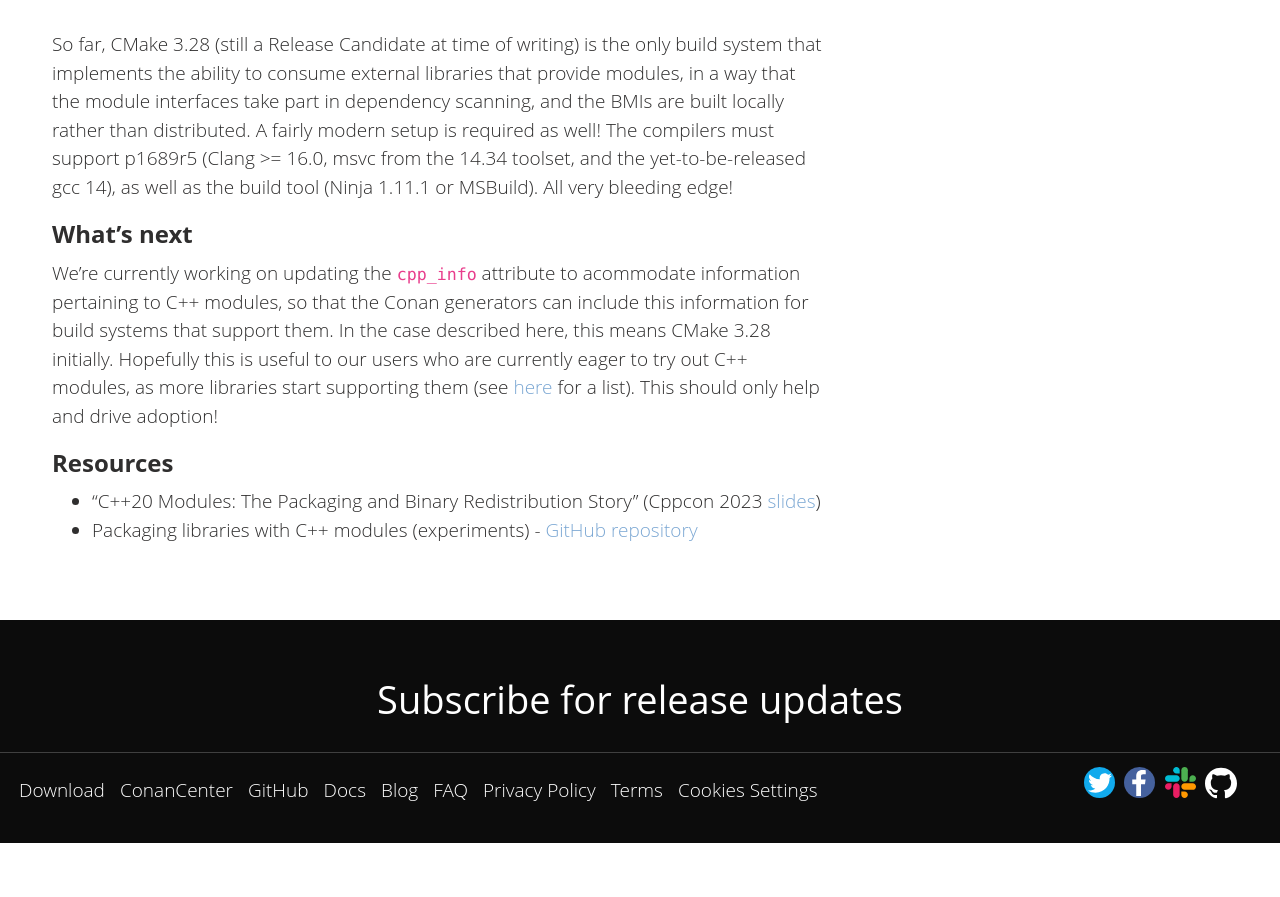
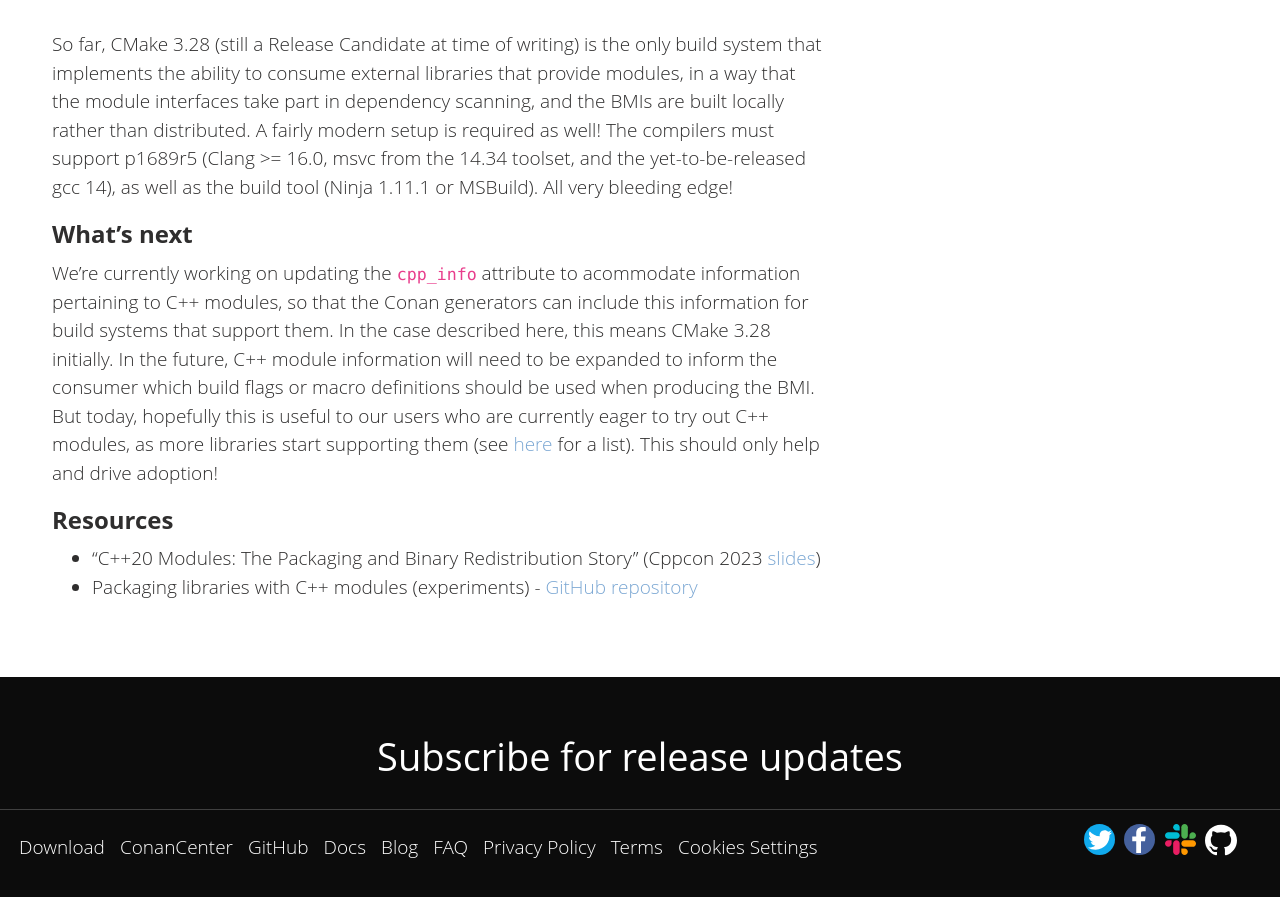
Before and after one commit to conan-io/conan-io.github.io, a Jekyll site: the page built from _posts/2023-10-17-modules-the-packaging-story.markdown, in a window 1280 px wide and 900 px high, scrolled down 5836 px. Shown: the top 897 px of the window. Built offline with Jekyll 4.4.1, drawn with Linux system fonts in a browser that asks for light colours; comment, search, counter and statistics services are not loaded; before the commit the page ends 6679 px from its top, so only the background shows below that; some of the changed text lies outside the part shown.

Commit message:
Add note

```diff
--- a/_posts/2023-10-17-modules-the-packaging-story.markdown
+++ b/_posts/2023-10-17-modules-the-packaging-story.markdown
@@ -156,7 +156,7 @@ So far, CMake 3.28 (still a Release Candidate at time of writing) is the only bu
 
 ## What's next
 
-We're currently working on updating the `cpp_info` attribute to acommodate information pertaining to C++ modules, so that the Conan generators can include this information for build systems that support them. In the case described here, this means CMake 3.28 initially. Hopefully this is useful to our users who are currently eager to try out C++ modules, as more libraries start supporting them (see [here](https://github.com/jcar87/cxx-module-packaging/tree/main#c-libraries-with-module-support) for a list). This should only help and drive adoption!
+We're currently working on updating the `cpp_info` attribute to acommodate information pertaining to C++ modules, so that the Conan generators can include this information for build systems that support them. In the case described here, this means CMake 3.28 initially. In the future, C++ module information will need to be expanded to inform the consumer which build flags or macro definitions should be used when producing the BMI. But today, hopefully this is useful to our users who are currently eager to try out C++ modules, as more libraries start supporting them (see [here](https://github.com/jcar87/cxx-module-packaging/tree/main#c-libraries-with-module-support) for a list). This should only help and drive adoption!
 
 ## Resources
 
```
